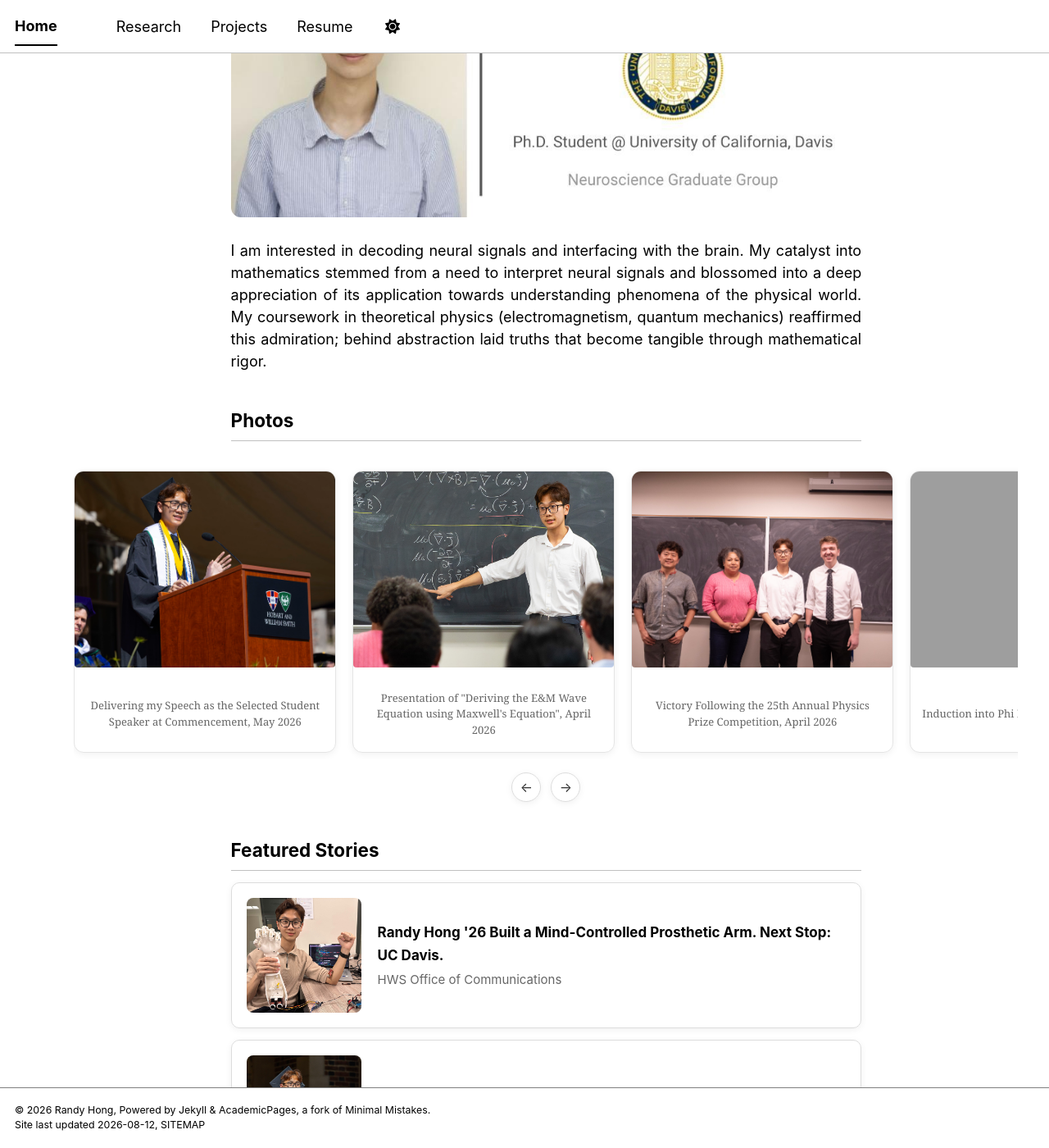
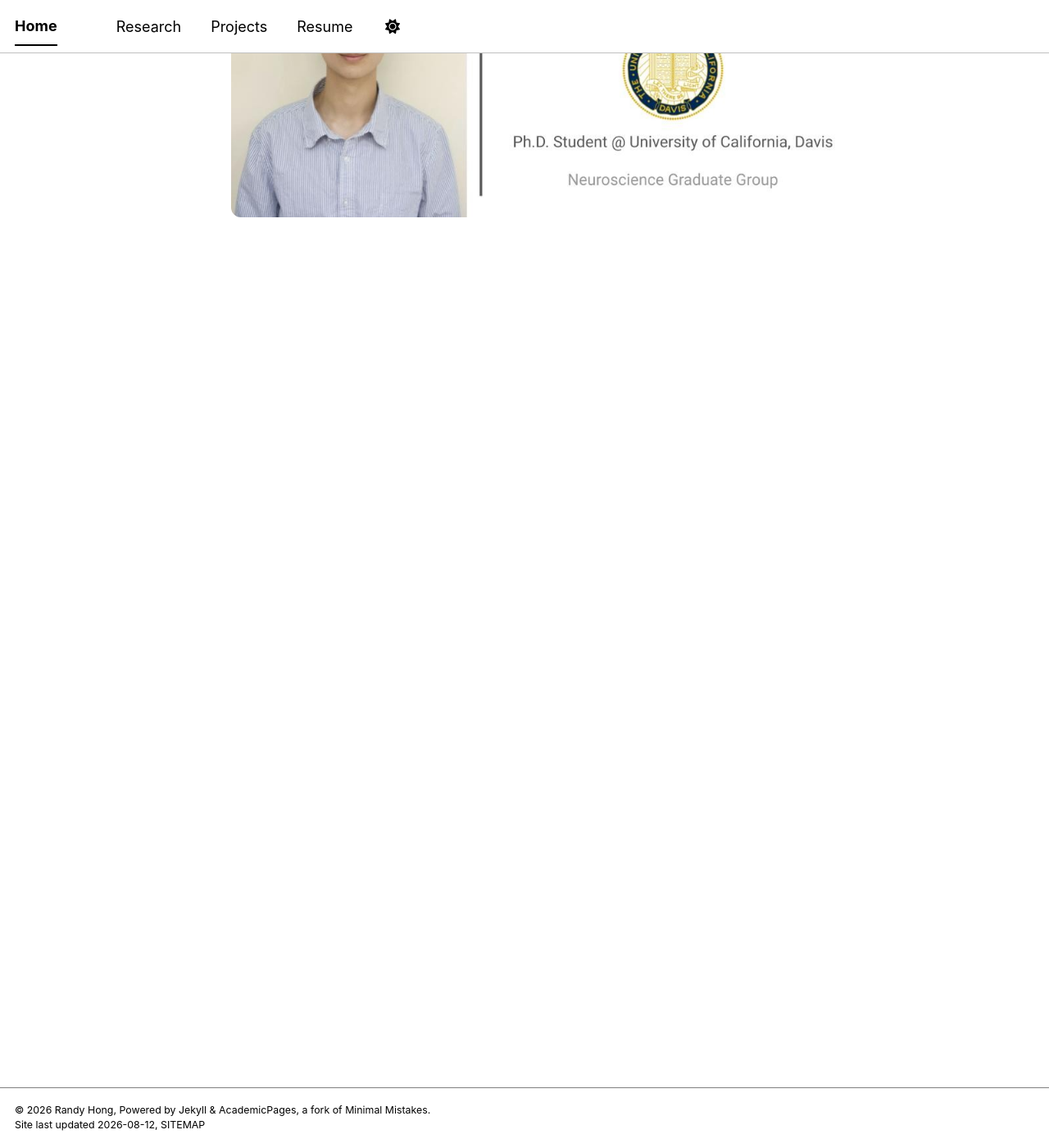
Before and after one commit to randyhongg/randyhongg.github.io, a Jekyll site: the page built from _pages/about.md, in a window 1280 px wide and 1400 px high, scrolled down 270 px. Shown: the whole window at 82% size. Built offline with Jekyll 4.4.1, drawn with Linux system fonts in a browser that asks for light colours; a style sheet for code colours, icons or effects is not loaded; some of the changed text lies outside the part shown; grey boxes are pictures that could not be loaded.

Commit message:
Update about.md

```diff
--- a/_pages/about.md
+++ b/_pages/about.md
@@ -178,109 +178,3 @@ redirect_from:
 ## About Me
 
 <img class="profile-banner-img" src="../images/banner.jpg" alt="Randy Hong, Ph.D. Student, University of California Davis, Neuroscience Graduate Group">
-
-<div class="reveal" style="text-align: justify; text-align-last: justify; margin-bottom: 2rem;" markdown="1">
-
-I am interested in decoding neural signals and interfacing with the brain. My catalyst into mathematics stemmed from a need to interpret neural signals and blossomed into a deep appreciation of its application towards understanding phenomena of the physical world. My coursework in theoretical physics (electromagnetism, quantum mechanics) reaffirmed this admiration; behind abstraction laid truths that become tangible through mathematical rigor.
-
-</div>
-
-## Photos
-
-<div class="photo-slider-wrap">
-  <div class="photo-slider" id="photoSlider">
-    <figure>
-      <img src="../images/speaker.jpg" alt="Commencement">
-      <figcaption>Delivering my Speech as the Selected Student Speaker at Commencement, May 2026</figcaption>
-    </figure>
-    <figure>
-      <img src="../images/holland_win.jpg" alt="Holland Teach">
-      <figcaption>Presentation of "Deriving the E&M Wave Equation using Maxwell's Equation", April 2026</figcaption>
-    </figure>
-    <figure>
-      <img src="../images/holland_judge.jpg" alt="Holland Judge">
-      <figcaption>Victory Following the 25th Annual Physics Prize Competition, April 2026</figcaption>
-    </figure>
-    <figure>
-      <img src="../images/pbk_pose.jpg" alt="Phi Beta Kappa induction">
-      <figcaption>Induction into Phi Beta Kappa, April 2026</figcaption>
-    </figure>
-    <figure>
-      <img src="../images/chicago.jpg" alt="Chicago River">
-      <figcaption>Chicago River, March 2026</figcaption>
-    </figure>
-    <figure>
-      <img src="../images/vietnam.jpg" alt="Saigon">
-      <figcaption>Saigon 2026</figcaption>
-    </figure>
-    <figure>
-      <img src="../images/netsci2026.jpg" alt="NetSci 2026">
-      <figcaption>NetSci 2026, Boston, MA</figcaption>
-    </figure>
-    <figure>
-      <img src="../images/netsci2026.jpg" alt="NetSci 2026">
-      <figcaption>NetSci 2026, Boston, MA</figcaption>
-    </figure>
-  </div>
-  <div class="photo-slider-nav">
-    <button id="photoSliderPrev" aria-label="Previous photo">←</button>
-    <button id="photoSliderNext" aria-label="Next photo">→</button>
-  </div>
-</div>
-
-<script>
-(function() {
-  const slider = document.getElementById('photoSlider');
-  const prevBtn = document.getElementById('photoSliderPrev');
-  const nextBtn = document.getElementById('photoSliderNext');
-  if (!slider) return;
-
-  function scrollByCard(direction) {
-    const card = slider.querySelector('figure');
-    if (!card) return;
-    const cardWidth = card.getBoundingClientRect().width;
-    const gap = 20;
-    slider.scrollBy({ left: direction * (cardWidth + gap), behavior: 'smooth' });
-  }
-
-  prevBtn.addEventListener('click', () => scrollByCard(-1));
-  nextBtn.addEventListener('click', () => scrollByCard(1));
-})();
-</script>
-
-## Featured Stories
-
-<div class="story-card reveal" onclick="window.open('https://www.hws.edu/news/2026/randy-hong-uc-davis.aspx', '_blank')">
-  <img src="images/arm_pose.jpg" alt="Article thumbnail" style="width: 140px; height: 140px; object-fit: cover; border-radius: 8px; flex-shrink: 0;">
-  <div>
-    <strong style="font-size: 17px;">Randy Hong '26 Built a Mind-Controlled Prosthetic Arm. Next Stop: UC Davis.</strong>
-    <p style="margin: 6px 0 0; font-size: 15px; color: #666;">HWS Office of Communications</p>
-  </div>
-</div>
-
-<div class="story-card" onclick="window.open('https://www.possefoundation.org/news-and-events/hws-commencement-speaker-begins-next-chapter-in-neuroscience', '_blank')">
-  <img src="images/commencement_speaker.jpg" alt="Article thumbnail" style="width: 140px; height: 140px; object-fit: cover; border-radius: 8px; flex-shrink: 0;">
-  <div>
-    <strong style="font-size: 17px;">HWS Commencement Speaker Begins Next Chapter in Neuroscience</strong>
-    <p style="margin: 6px 0 0; font-size: 15px; color: #666;">The Posse Foundation</p>
-  </div>
-</div>
-
-## Contact Me
-<div class="contact-links">
-  <a class="contact-card reveal" href="https://www.linkedin.com/in/randy-hong/" target="_blank">
-    <p class="contact-label">Network</p>
-    <p class="contact-title">LinkedIn <span class="contact-arrow">→</span></p>
-    <p class="contact-desc">Connect with me for professional inquiries.</p>
-  </a>
-  <a class="contact-card reveal" href="https://github.com/randyhongg" target="_blank">
-    <p class="contact-label">Repository</p>
-    <p class="contact-title">GitHub <span class="contact-arrow">→</span></p>
-    <p class="contact-desc">Browse the source code behind my projects and research.</p>
-  </a>
-  <a class="contact-card reveal" href="mailto:randytranhong@gmail.com">
-    <p class="contact-label">Direct</p>
-    <p class="contact-title">Email <span class="contact-arrow">→</span></p>
-    <p class="contact-desc">Reach out directly to chat about research or collaboration.</p>
-  </a>
-</div>
```
